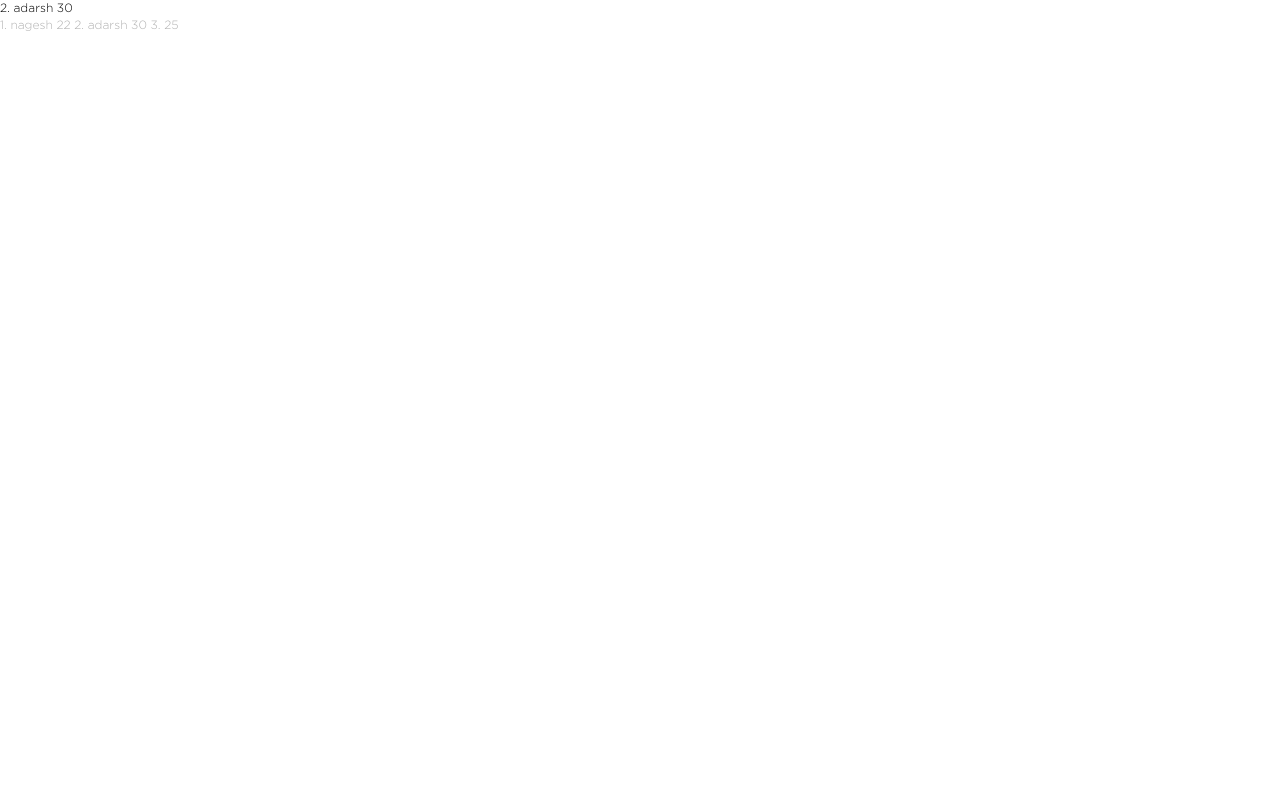
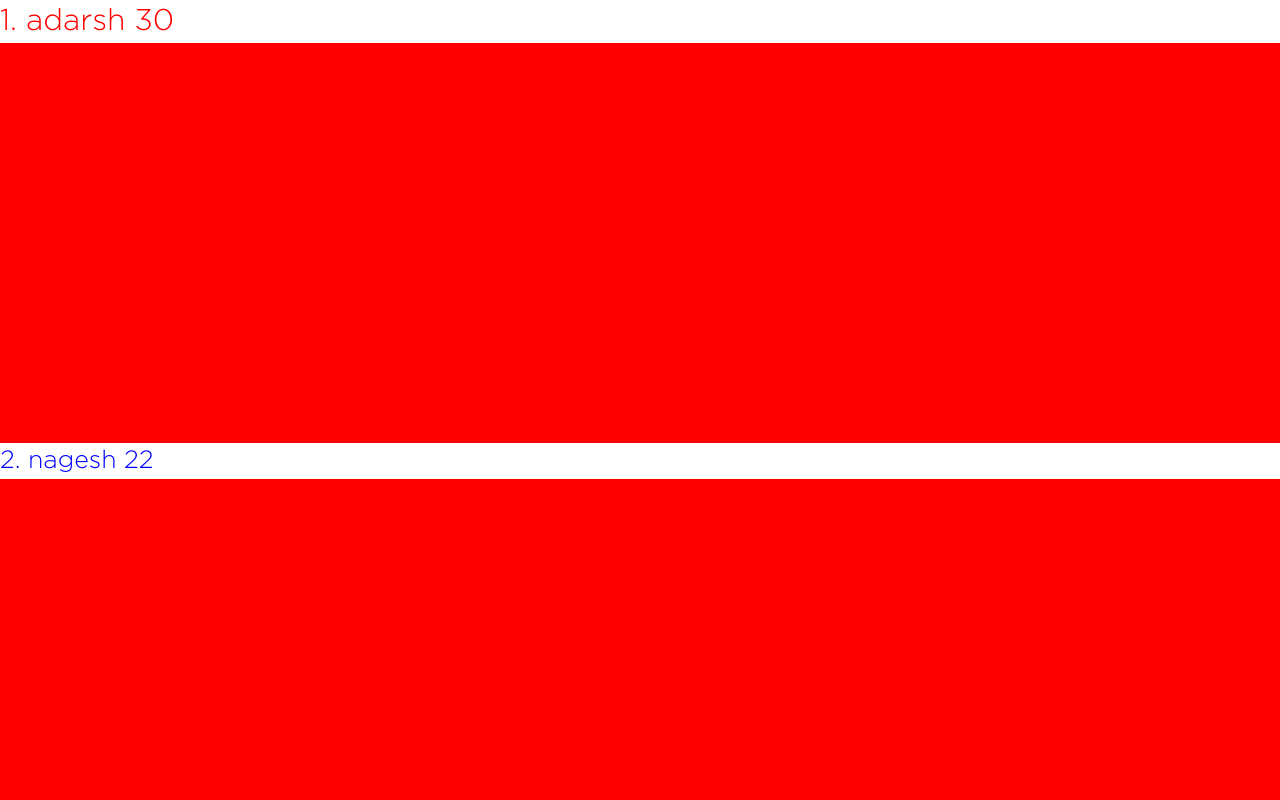
Before and after one commit to venkateshganta81/angular-classes, an Angular app: page /new in a window 1280 px wide. Shown: the top 800 px of the page. Built offline with nearby package versions, Linux system fonts and the light colour scheme.

Commit message:
updating ngstyle and ngClass

```diff
--- a/src/app/new/new.component.css
+++ b/src/app/new/new.component.css
@@ -0,0 +1,13 @@
+.aged{
+    font-size: 30px;
+    color: red;
+}
+.name{
+    font-size: 25px;
+    color:blue;
+}
+
+.notAged{
+    font-size: 25px;
+    color:blue;
+}
--- a/src/app/new/new.component.html
+++ b/src/app/new/new.component.html
@@ -1,13 +1,26 @@
 <div  style="color:#000">
    <ul>
     <li *ngFor = "let data of display; let i=index;">
-        <div *ngIf="data.age > 25">
+        <div  [ngClass]="data.isAged" class="hello">
             {{i + 1 + '.'}} {{data.name}} {{data.age}}
         </div>
+        <div [ngStyle]="{ 'height': '400px', 'color' : 'blue' , 'background-color' : 'red' }">
+
+        </div>
+        <!-- <div  [ngClass]="{ 'age' : data.isAged == 'aged' , 'name' : data.name }">
+            {{i + 1 + '.'}} {{data.name}} {{data.age}}
+        </div> -->
+        <!-- <ng-template [ngIf]="data.age">
+           Hello {{i + 1 + '.'}} {{data.name}} {{data.age}}
+        </ng-template> -->
        </li>
    </ul>
 </div>
 
-<ng-template ngFor let-display [ngForOf]="display" let-i="index" style="color:#000">
+
+
+
+
+<!-- <ng-template ngFor let-display [ngForOf]="display" let-i="index" style="color:#000">
     {{i + 1 + '.'}} {{display.name}} {{display.age}}
-</ng-template>
+</ng-template> -->
--- a/src/app/new/new.component.ts
+++ b/src/app/new/new.component.ts
@@ -9,18 +9,30 @@ import { Component, OnInit } from '@angular/core';
 
 export class NewLearning implements OnInit {
     public display : any = [];
+    public dynamicStyle;
 
     ngOnInit(){
        this.display = [{
+        name : 'adarsh',
+        age : 30,
+        isAged : 'aged'
+    },{
            name : 'nagesh',
-            age :22
-       },{
-           name : 'adarsh',
-           age : 30
+            age :22,
+            isAged : 'notAged'
        },{
            name : '',
-           age : 25
+           age : 25,
+           isAged : 'notAged'
        }]
     }
 
+    getHeight(){
+
+        return {
+            'height' : window.innerHeight + 'px',
+            'background-color' : 'red'
+        } ;
     }
+
+    }
```
